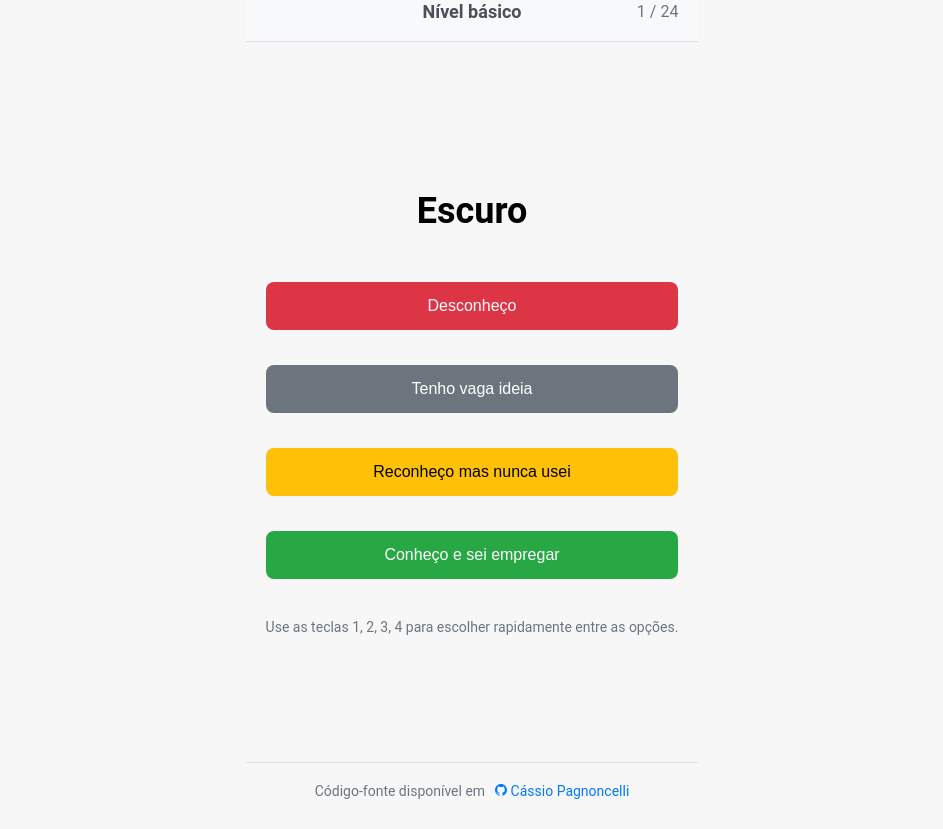
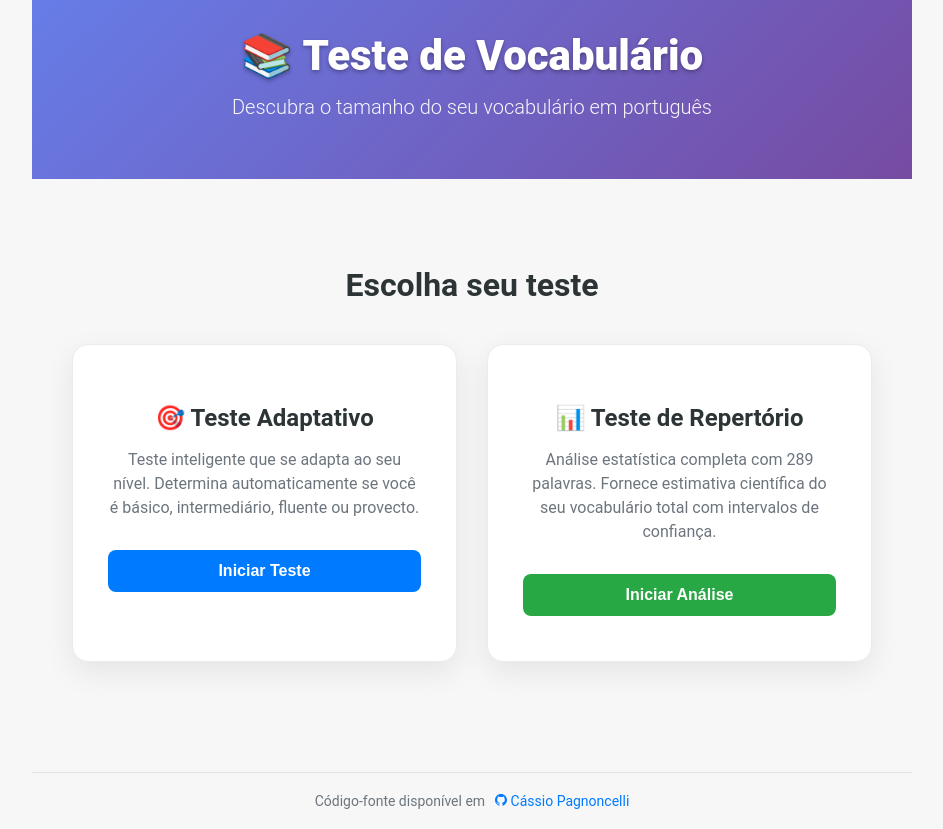
Before and after one commit to cassiopagnoncelli/dicio, a React (Create React App) app: page / in a window 1280 px wide. Shown: the whole page, without its empty margins (168-1111 px from the left). Built offline with nearby package versions, Linux system fonts and the light colour scheme.

Commit message:
Adjust root app

```diff
--- a/src/App.js
+++ b/src/App.js
@@ -214,6 +214,7 @@ function App() {
     return <Repertoire />;
   }
 
+  if (currentRoute === '/assessment') {
     return (
       <div>
         {!isFinished && (
@@ -413,4 +414,151 @@ function App() {
     );
   }
 
+  // Navigation function
+  const navigateTo = (path) => {
+    window.history.pushState({}, '', path);
+    setCurrentRoute(path);
+  };
+
+  // Home page - level selection
+  return (
+    <div>
+      {/* Header */}
+      <div style={{
+        background: 'linear-gradient(135deg, #667eea 0%, #764ba2 100%)',
+        padding: window.innerWidth < 768 ? '40px 20px' : '60px 40px',
+        textAlign: 'center',
+        color: 'white'
+      }}>
+        <h1 style={{
+          fontSize: window.innerWidth < 768 ? '28px' : '42px',
+          fontWeight: '800',
+          margin: '0 0 15px 0',
+          textShadow: '0 2px 4px rgba(0,0,0,0.3)',
+          color: 'white'
+        }}>📚 Teste de Vocabulário</h1>
+        <p style={{
+          fontSize: window.innerWidth < 768 ? '16px' : '20px',
+          margin: '0',
+          opacity: '0.95',
+          fontWeight: '300',
+          color: 'white'
+        }}>Descubra o tamanho do seu vocabulário em português</p>
+      </div>
+
+      {/* Main Content */}
+      <div style={{
+        padding: window.innerWidth < 768 ? '40px 20px' : '60px 40px',
+        maxWidth: '800px',
+        margin: '0 auto',
+        textAlign: 'center'
+      }}>
+        <h2 style={{
+          fontSize: window.innerWidth < 768 ? '24px' : '32px',
+          fontWeight: '700',
+          color: '#2d3436',
+          marginBottom: window.innerWidth < 768 ? '30px' : '40px'
+        }}>Escolha seu teste</h2>
+
+        <div style={{
+          display: 'grid',
+          gridTemplateColumns: window.innerWidth < 768 ? '1fr' : '1fr 1fr',
+          gap: window.innerWidth < 768 ? '20px' : '30px',
+          marginBottom: window.innerWidth < 768 ? '40px' : '50px'
+        }}>
+          {/* Assessment Test */}
+          <div style={{
+            backgroundColor: 'white',
+            borderRadius: '16px',
+            padding: window.innerWidth < 768 ? '25px' : '35px',
+            boxShadow: '0 10px 30px rgba(0,0,0,0.08)',
+            border: '1px solid #e9ecef',
+            cursor: 'pointer'
+          }} onClick={() => navigateTo('/assessment')}>
+            <h3 style={{
+              fontSize: window.innerWidth < 768 ? '20px' : '24px',
+              fontWeight: '700',
+              color: '#2d3436',
+              marginBottom: '15px'
+            }}>🎯 Teste Adaptativo</h3>
+            <p style={{
+              fontSize: window.innerWidth < 768 ? '14px' : '16px',
+              color: '#6c757d',
+              lineHeight: '1.5',
+              marginBottom: '20px'
+            }}>
+              Teste inteligente que se adapta ao seu nível. Determina automaticamente se você é básico, intermediário, fluente ou provecto.
+            </p>
+            <button style={{
+              backgroundColor: '#007bff',
+              color: 'white',
+              border: 'none',
+              borderRadius: '8px',
+              padding: '12px 24px',
+              fontSize: '16px',
+              fontWeight: '600',
+              cursor: 'pointer'
+            }}>
+              Iniciar Teste
+            </button>
+          </div>
+
+          {/* Repertoire Test */}
+          <div style={{
+            backgroundColor: 'white',
+            borderRadius: '16px',
+            padding: window.innerWidth < 768 ? '25px' : '35px',
+            boxShadow: '0 10px 30px rgba(0,0,0,0.08)',
+            border: '1px solid #e9ecef',
+            cursor: 'pointer'
+          }} onClick={() => navigateTo('/repertoire')}>
+            <h3 style={{
+              fontSize: window.innerWidth < 768 ? '20px' : '24px',
+              fontWeight: '700',
+              color: '#2d3436',
+              marginBottom: '15px'
+            }}>📊 Teste de Repertório</h3>
+            <p style={{
+              fontSize: window.innerWidth < 768 ? '14px' : '16px',
+              color: '#6c757d',
+              lineHeight: '1.5',
+              marginBottom: '20px'
+            }}>
+              Análise estatística completa com 289 palavras. Fornece estimativa científica do seu vocabulário total com intervalos de confiança.
+            </p>
+            <button style={{
+              backgroundColor: '#28a745',
+              color: 'white',
+              border: 'none',
+              borderRadius: '8px',
+              padding: '12px 24px',
+              fontSize: '16px',
+              fontWeight: '600',
+              cursor: 'pointer'
+            }}>
+              Iniciar Análise
+            </button>
+          </div>
+        </div>
+      </div>
+
+      <footer style={{
+        marginTop: 'auto',
+        padding: '20px',
+        textAlign: 'center',
+        borderTop: '1px solid #dee2e6',
+        fontSize: '14px',
+        color: '#6c757d'
+      }}>
+        Código-fonte disponível em
+        <a href="https://github.com/cassiopagnoncelli/dicio" target="_blank" rel="noopener noreferrer" style={{ marginLeft: '5px', color: '#007bff' }}>
+          <svg xmlns="http://www.w3.org/2000/svg" viewBox="0 0 24 24" width="12" height="12" fill="currentColor">
+            <path d="M12 0C5.37 0 0 5.37 0 12c0 5.3 3.438 9.8 8.207 11.387.6.112.793-.262.793-.583 0-.288-.01-1.05-.015-2.06-3.338.727-4.042-1.61-4.042-1.61-.546-1.385-1.333-1.754-1.333-1.754-1.09-.746.083-.73.083-.73 1.204.084 1.837 1.237 1.837 1.237 1.07 1.834 2.809 1.305 3.495.997.108-.774.418-1.305.76-1.605-2.666-.305-5.467-1.333-5.467-5.93 0-1.31.47-2.38 1.237-3.22-.125-.304-.537-1.527.117-3.176 0 0 1.01-.324 3.3 1.23a11.48 11.48 0 0 1 3.006-.404 11.5 11.5 0 0 1 3.006.404c2.29-1.554 3.3-1.23 3.3-1.23.655 1.65.243 2.873.118 3.176.77.84 1.237 1.91 1.237 3.22 0 4.61-2.803 5.624-5.474 5.922.43.372.81 1.102.81 2.222 0 1.606-.014 2.898-.014 3.293 0 .324.193.698.8.58C20.565 21.797 24 17.298 24 12 24 5.37 18.63 0 12 0z"/>
+          </svg> Cássio Pagnoncelli
+        </a>
+      </footer>
+    </div>
+  );
+}
+
 export default App;
```
Lines whose indentation alone changed are shown as unchanged.
